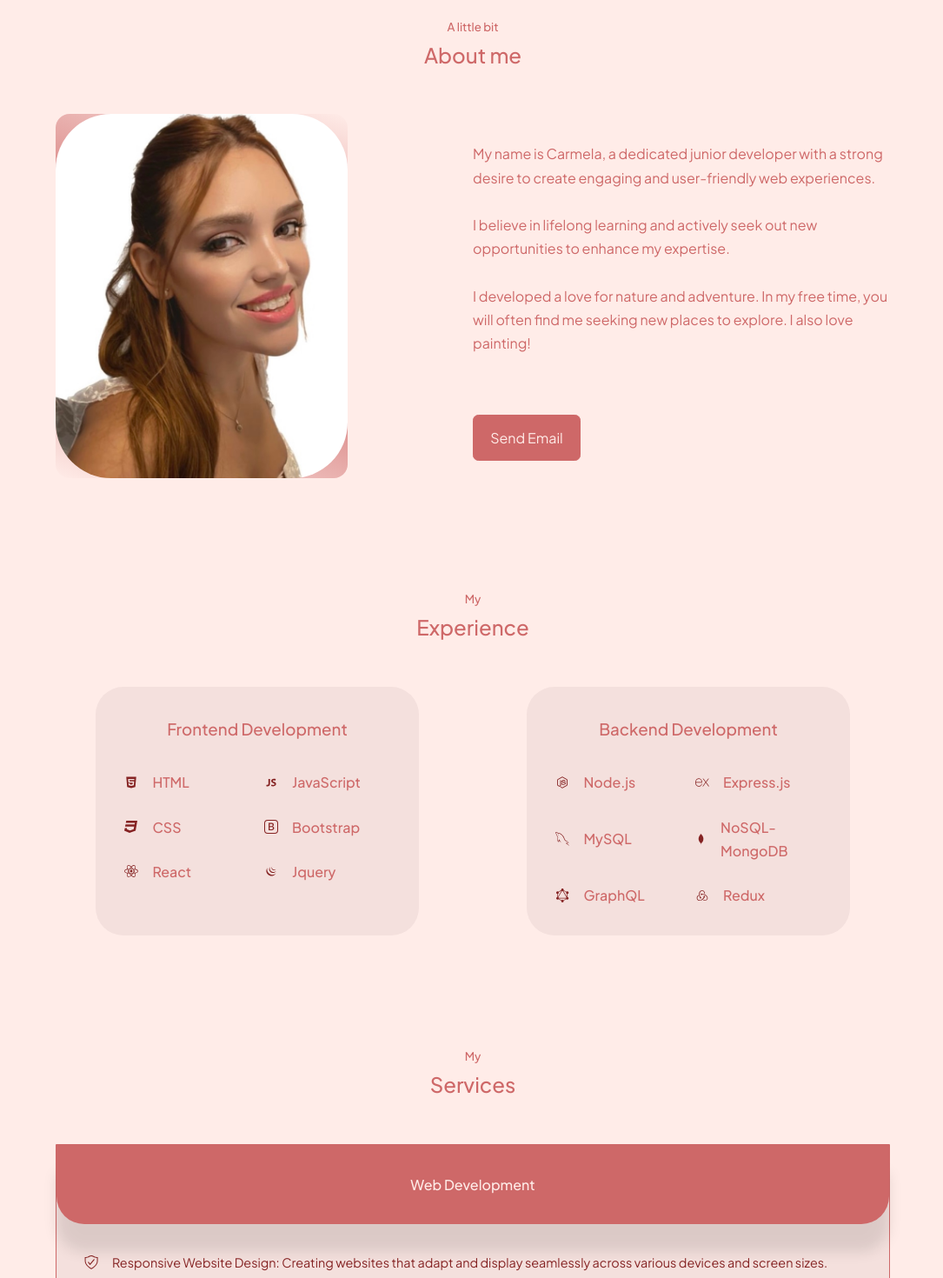
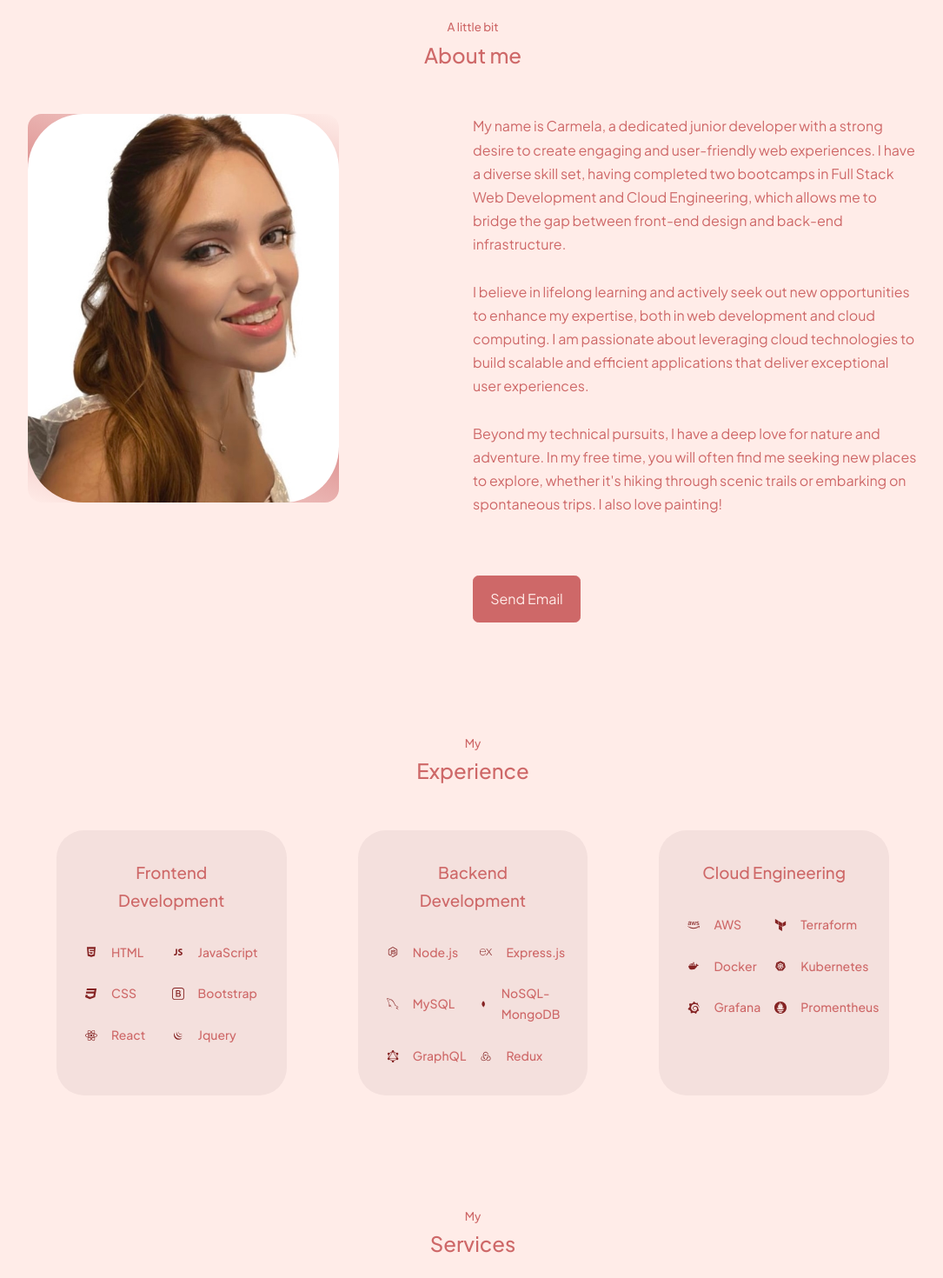
Before and after one commit to Cdrcar/Carmela-React-Portfolio, a React (Create React App) app: page / in a window 1280 px wide. Shown: the part 860-2330 px from the top of the page at 87% size, without its empty margins (96-1181 px from the left). Built offline with nearby package versions, Linux system fonts and the light colour scheme.

Commit message:
updates experience section

```diff
--- a/src/components/About/About.jsx
+++ b/src/components/About/About.jsx
@@ -18,13 +18,13 @@ const About = () => {
         <div className="about__content">
 
         <p>
-          My name is Carmela, a dedicated junior developer with a strong desire to create engaging and user-friendly web experiences.
+        My name is Carmela, a dedicated junior developer with a strong desire to create engaging and user-friendly web experiences. I have a diverse skill set, having completed two bootcamps in Full Stack Web Development and Cloud Engineering, which allows me to bridge the gap between front-end design and back-end infrastructure.
            <br />
            <br />
-           I believe in lifelong learning and actively seek out new opportunities to enhance my expertise.
+           I believe in lifelong learning and actively seek out new opportunities to enhance my expertise, both in web development and cloud computing. I am passionate about leveraging cloud technologies to build scalable and efficient applications that deliver exceptional user experiences.
            <br />
            <br />
-           I developed a love for nature and adventure. In my free time, you will often find me seeking new places to explore. I also love painting!
+           Beyond my technical pursuits, I have a deep love for nature and adventure. In my free time, you will often find me seeking new places to explore, whether it's hiking through scenic trails or embarking on spontaneous trips. I also love painting!
           </p>
           <br />
 
--- a/src/components/About/about.css
+++ b/src/components/About/about.css
@@ -29,7 +29,7 @@
 }
 
 .about__content p {
-    margin: 2rem 0 2.6rem;
+    margin: 0rem 0 2.6rem;
     color: var(--color-light);
 }
 
--- a/src/components/Experience/Experience.jsx
+++ b/src/components/Experience/Experience.jsx
@@ -1,17 +1,23 @@
-import React from 'react'
-import './experience.css'
-import {AiFillHtml5} from 'react-icons/ai'
-import {DiJavascript1} from 'react-icons/di'
-import {FaCss3} from 'react-icons/fa'
-import {BsBootstrap} from 'react-icons/bs'
-import {FaReact} from 'react-icons/fa'
-import {DiJqueryLogo} from 'react-icons/di'
-import {BiLogoNodejs} from 'react-icons/bi'
-import {GrMysql} from 'react-icons/gr'
-import {DiMongodb} from 'react-icons/di'
-import {GrGraphQl} from 'react-icons/gr'
-import {SiExpress} from 'react-icons/si'
-import {BiLogoRedux} from 'react-icons/bi'
+import React from "react";
+import "./experience.css";
+import { AiFillHtml5 } from "react-icons/ai";
+import { DiJavascript1 } from "react-icons/di";
+import { FaCss3 } from "react-icons/fa";
+import { BsBootstrap } from "react-icons/bs";
+import { FaReact } from "react-icons/fa";
+import { DiJqueryLogo } from "react-icons/di";
+import { BiLogoNodejs } from "react-icons/bi";
+import { GrMysql } from "react-icons/gr";
+import { DiMongodb } from "react-icons/di";
+import { GrGraphQl } from "react-icons/gr";
+import { SiExpress } from "react-icons/si";
+import { BiLogoRedux } from "react-icons/bi";
+import { SiAmazonaws } from "react-icons/si";
+import { SiTerraform } from "react-icons/si";
+import { BiLogoDocker } from "react-icons/bi";
+import { BiLogoKubernetes } from "react-icons/bi";
+import { SiPrometheus } from "react-icons/si";
+import { SiGrafana } from "react-icons/si";
 
 const Experience = () => {
   return (
@@ -20,84 +26,113 @@ const Experience = () => {
       <h2>Experience</h2>
 
       <div className="container experience__container">
-
         {/* Frontend */}
-        <div className="experience__frontend">
+        <div className="experience__box">
           <h3>Frontend Development</h3>
           <div className="experience__content">
             <article className="experience__details">
-              <AiFillHtml5 className='experience__detail-icon'/>
-              <h4 className='text-light'>HTML</h4>
+              <AiFillHtml5 className="experience__detail-icon" />
+              <h4 className="text-light">HTML</h4>
             </article>
 
             <article className="experience__details">
-              <DiJavascript1 className='experience__detail-icon'/>
-              <h4 className='text-light'>JavaScript</h4>
+              <DiJavascript1 className="experience__detail-icon" />
+              <h4 className="text-light">JavaScript</h4>
             </article>
 
             <article className="experience__details">
-              <FaCss3 className='experience__detail-icon'/>
-              <h4 className='text-light'>CSS</h4>
+              <FaCss3 className="experience__detail-icon" />
+              <h4 className="text-light">CSS</h4>
             </article>
 
             <article className="experience__details">
-              <BsBootstrap className='experience__detail-icon'/>
-              <h4 className='text-light'>Bootstrap</h4>
+              <BsBootstrap className="experience__detail-icon" />
+              <h4 className="text-light">Bootstrap</h4>
             </article>
 
             <article className="experience__details">
-              <FaReact className='experience__detail-icon'/>
-              <h4 className='text-light'>React</h4>
+              <FaReact className="experience__detail-icon" />
+              <h4 className="text-light">React</h4>
             </article>
 
             <article className="experience__details">
-              <DiJqueryLogo className='experience__detail-icon'/>
-              <h4 className='text-light'>Jquery</h4>
+              <DiJqueryLogo className="experience__detail-icon" />
+              <h4 className="text-light">Jquery</h4>
             </article>
-
           </div>
         </div>
 
         {/* Backend */}
-        <div className="experience__backend">
+        <div className="experience__box">
           <h3>Backend Development</h3>
           <div className="experience__content">
             <article className="experience__details">
-              <BiLogoNodejs className='experience__detail-icon'/>
-              <h4 className='text-light'>Node.js</h4>
+              <BiLogoNodejs className="experience__detail-icon" />
+              <h4 className="text-light">Node.js</h4>
             </article>
 
             <article className="experience__details">
-              <SiExpress className='experience__detail-icon'/>
-              <h4 className='text-light'>Express.js</h4>
+              <SiExpress className="experience__detail-icon" />
+              <h4 className="text-light">Express.js</h4>
             </article>
 
             <article className="experience__details">
-              <GrMysql className='experience__detail-icon'/>
-              <h4 className='text-light'>MySQL</h4>
+              <GrMysql className="experience__detail-icon" />
+              <h4 className="text-light">MySQL</h4>
             </article>
 
             <article className="experience__details">
-              <DiMongodb className='experience__detail-icon'/>
-              <h4 className='text-light'>NoSQL-MongoDB</h4>
+              <DiMongodb className="experience__detail-icon" />
+              <h4 className="text-light">NoSQL-MongoDB</h4>
             </article>
 
             <article className="experience__details">
-              <GrGraphQl className='experience__detail-icon'/>
-              <h4 className='text-light'>GraphQL</h4>
+              <GrGraphQl className="experience__detail-icon" />
+              <h4 className="text-light">GraphQL</h4>
             </article>
 
             <article className="experience__details">
-              <BiLogoRedux className='experience__detail-icon'/>
-              <h4 className='text-light'>Redux</h4>
+              <BiLogoRedux className="experience__detail-icon" />
+              <h4 className="text-light">Redux</h4>
             </article>
           </div>
-
         </div>
 
+        <div className="experience__box">
+          <h3>Cloud Engineering</h3>
+          <div className="experience__content">
+            <article className="experience__details">
+              <SiAmazonaws className="experience__detail-icon" />
+              <h4 className="text-light">AWS</h4>
+            </article>
+            <article className="experience__details">
+              <SiTerraform className="experience__detail-icon" />
+              <h4 className="text-light">Terraform</h4>
+            </article>
+            <article className="experience__details">
+              <BiLogoDocker className="experience__detail-icon" />
+              <h4 className="text-light">Docker</h4>
+            </article>
+            <article className="experience__details">
+              <BiLogoKubernetes className="experience__detail-icon" />
+              <h4 className="text-light">Kubernetes</h4>
+            </article>
+            <article className="experience__details">
+              <SiGrafana className="experience__detail-icon" />
+              <h4 className="text-light">Grafana</h4>
+            </article>
+            <article className="experience__details">
+              <SiPrometheus className="experience__detail-icon" />
+              <h4 className="text-light">Promentheus</h4>
+            </article>
+
+
+            {/* Add other cloud-related technologies/icons here */}
+          </div>
+        </div>
       </div>
     </section>
-  )
-}
+  );
+};
 
-export default Experience
+export default Experience;
--- a/src/components/Experience/experience.css
+++ b/src/components/Experience/experience.css
@@ -1,24 +1,25 @@
 .experience__container {
   display: grid;
-    grid-template-columns: 1fr 1fr;
-    gap: 2rem;
+  grid-template-columns: repeat(auto-fit, minmax(300px, 1fr));
+  gap: 1rem;
 }
 
-.experience__container > div {
+.experience__box {
   background: var(--color-bg-variant);
-    padding: 2.4rem 1rem;
+  padding: 1.3rem;
   border-radius: 2rem;
   border: 1px solid transparent;
   transition: var(--transition);
+  min-height: 220px;
 }
 
-.experience__container > div:hover {
+.experience__box:hover {
   background: transparent;
   border-color: var(--color-bg-variant);
   cursor: default;
 }
 
-.experience__container> div > h3 {
+.experience__box > h3 {
   text-align: center;
   margin-bottom: 2rem;
   color: var(--color-primary);
@@ -26,9 +27,11 @@
 
 .experience__content {
   display: grid;
+  width: 100%;
   grid-template-columns: 1fr 1fr;
   gap: 1rem;
   row-gap: 1.5rem;
+  font-size: 14px;
 }
 
 .experience__details {
@@ -48,18 +51,17 @@
     gap: 1rem;
   }
 
-    .experience__container > div{
+  .experience__container > div {
     width: 100%;
     padding: 2rem 1rem;
-
   }
-
 }
 
 /* Media Queries for tablet (MEDIUM devices)*/
 @media screen and (max-width: 1024px) {
-    .experience__container{
-        grid-template-columns: 1fr;
+  .experience__container {
+    grid-template-columns: repeat(2, 1fr);
+    gap: 0.5rem; /* Reduce the gap between the boxes for medium screens */
   }
 
   .experience__container > div {
--- a/src/components/Header/CTA.jsx
+++ b/src/components/Header/CTA.jsx
@@ -1,5 +1,5 @@
 import React from 'react'
-import CV from '../../assets/cv.pdf'
+// import CV from '../../assets/cv.pdf'
 
 
 const CTA = () => { // Call to Action: encourage visitors to a specific action
@@ -7,7 +7,7 @@ const CTA = () => { // Call to Action: encourage visitors to a specific action
   return (
     <div>
         <div className="cta">
-            <a href={CV} download className= 'btn'>Download CV</a>
+            {/* <a href={CV} download className= 'btn'>Download CV</a> */}
             <a href="#contact" className= 'btn btn-primary'>Contact</a>
         </div>
     </div>
--- a/src/components/Services/Services.jsx
+++ b/src/components/Services/Services.jsx
@@ -12,7 +12,7 @@ export const Services = () => {
         <article className="service">
           {/* Web Development */}
           <div className="service__head">
-            <h3>Web Development</h3>
+            <h3>Web Development • Cloud Engineering</h3>
           </div>
 
           <ul className="service__list">
@@ -63,9 +63,27 @@ export const Services = () => {
             <li>
               <VscWorkspaceTrusted className="service__list-icon" />
               <p>
-                Problem Solving and Debugging: Skilled in identifying and
-                resolving issues, bugs, and errors in web applications, ensuring
-                optimal performance and functionality.
+                Cloud Infrastructure Management: Proficient in setting up and
+                managing cloud infrastructure using platforms like AWS to ensure
+                scalable, secure, and cost-effective solutions.
+              </p>
+            </li>
+            <li>
+              <VscWorkspaceTrusted className="service__list-icon" />
+              <p>
+                DevOps and Continuous Integration/Continuous Deployment (CI/CD):
+                Implementing DevOps practices to automate the development,
+                testing, and deployment processes, promoting collaboration and
+                efficiency within development teams.
+              </p>
+            </li>
+            <li>
+              <VscWorkspaceTrusted className="service__list-icon" />
+              <p>
+                Containerization and Orchestration: Experience in containerizing
+                applications using Docker and deploying and managing them with
+                container orchestration platforms like Kubernetes, ensuring easy
+                scalability and high availability.
               </p>
             </li>
           </ul>
--- a/src/index.css
+++ b/src/index.css
@@ -21,7 +21,7 @@
 
     --transition: all 400ms ease;
 
-    --container-width-lg: 75%;
+    --container-width-lg: 80%;
     --container-width-md: 86%;
     --container-width-sm: 90%;
 }
```
Also changed, not shown: src/assets/bg-image.png (deleted), 1 other file (tests, documents, lock files or other folders). Lines whose indentation alone changed are shown as unchanged.
